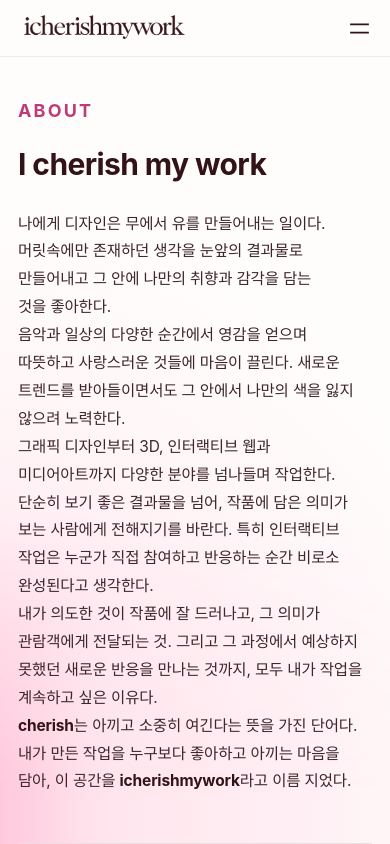
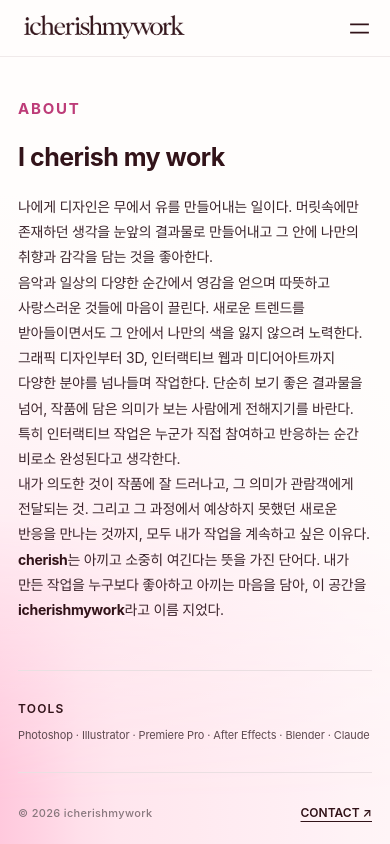
Before and after one commit to cherrymiri/icherishmywork, a React (Vite) app: page /about in a window 390 px wide. Shown: the top 844 px of the page. Built offline with nearby package versions, Linux system fonts and the light colour scheme; a web font is replaced by a local one.

Commit message:
ABOUT: smaller mobile type, tools on one line
Co-Authored-By: Claude Opus 5.5 <noreply@anthropic.com>
Claude-Session: https://claude.ai/code/session_01LjVCjRoNRHvuo7CHgCXafM

```diff
--- a/src/styles/global.css
+++ b/src/styles/global.css
@@ -444,14 +444,15 @@ a.archive-item:hover { color: #dc467c; }
 
   .inner { padding: 100px var(--space) 45px; }
   .about-wide { width: auto; padding: 100px var(--space) 50px; }
-  .about-grid { grid-template-columns: 1fr; }
-  .about-label { margin: 0 0 18px; font-size: 18px; }
-  .about-headline { font-size: 30px; margin-bottom: 28px; }
-  .about-text p { font-size: 15.5px; line-height: 1.8; }
+  .about-grid { grid-template-columns: minmax(0, 1fr); }
+  .about-label { margin: 0 0 14px; font-size: 15px; }
+  .about-headline { font-size: 25px; margin-bottom: 22px; }
+  .about-text p { font-size: 14px; line-height: 1.8; letter-spacing: -0.02em; }
   .about-text .pc-br { display: none; }
   .about-text p + p { margin-top: 0; }
   .about-tools { margin-top: 48px; padding-top: 28px; }
-  .about-tools p { white-space: normal; line-height: 1.8; }
+  .about-tools h2 { font-size: 12px; }
+  .about-tools p { font-size: 11px; letter-spacing: -0.01em; white-space: normal; line-height: 1.8; }
   .about-tools .tool { white-space: nowrap; }
   .contact-layout { grid-template-columns: 1fr; gap: 40px; }
   .footer { padding-bottom: 35px; }
```
